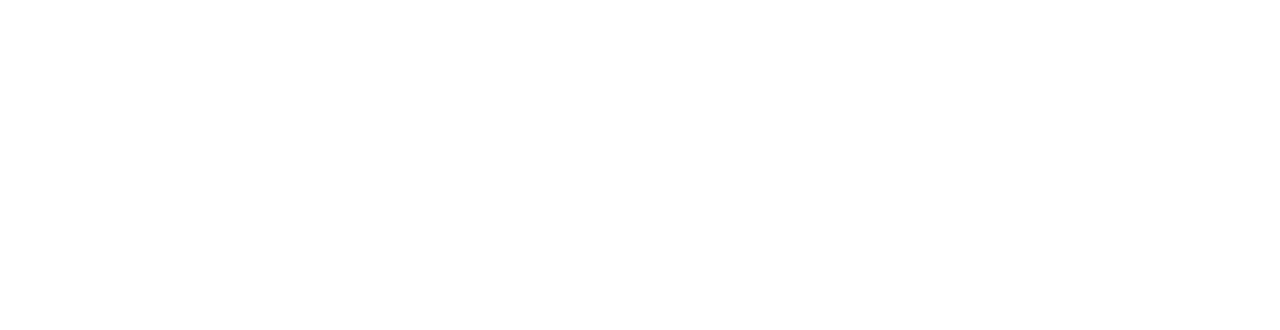
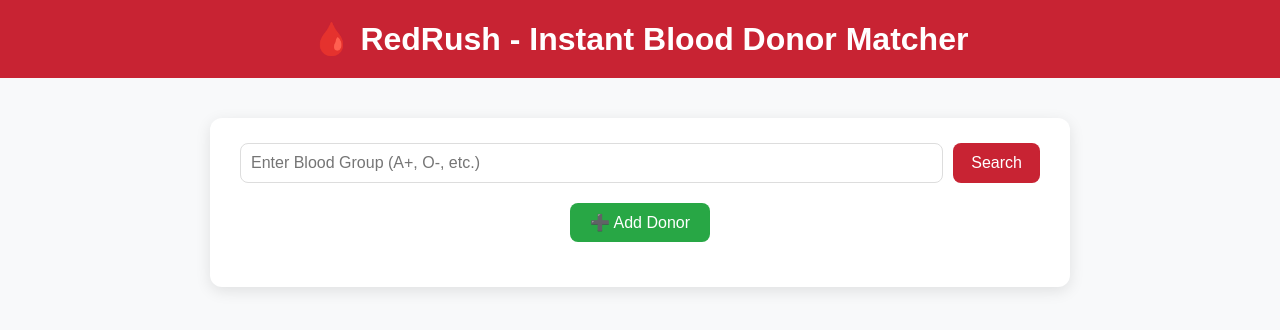
Before and after one commit to SR-005/RedRush, a FastAPI app: page / in a window 1280 px wide. Before the commit the part shown is empty. Shown: the top 330 px of the page. Run offline with FastAPI, Linux system fonts and the light colour scheme.

Commit message:
home page done

```diff
--- a/templates/index.html
+++ b/templates/index.html
@@ -3,9 +3,157 @@
 <head>
     <meta charset="UTF-8">
     <meta name="viewport" content="width=device-width, initial-scale=1.0">
-    <title>RedRush</title>
+    <title>RedRush - Search Donors</title>
+    <style>
+        body {
+            font-family: Arial, sans-serif;
+            background: #f8f9fa;
+            margin: 0;
+            padding: 0;
+            color: #333;
+        }
+
+        header {
+            background: #c82333;
+            color: white;
+            text-align: center;
+            padding: 20px 0;
+        }
+
+        header h1 {
+            margin: 0;
+            font-size: 2rem;
+        }
+
+        .container {
+            max-width: 800px;
+            margin: 40px auto;
+            background: white;
+            padding: 25px 30px;
+            border-radius: 12px;
+            box-shadow: 0px 4px 15px rgba(0,0,0,0.1);
+        }
+
+        h2 {
+            margin-top: 30px;
+            color: #c82333;
+            text-align: center;
+        }
+
+        form {
+            display: flex;
+            gap: 10px;
+            justify-content: center;
+            margin-bottom: 20px;
+        }
+
+        form input {
+            padding: 10px;
+            border-radius: 8px;
+            border: 1px solid #ddd;
+            flex: 1;
+            font-size: 1rem;
+        }
+
+        form button {
+            background: #c82333;
+            color: white;
+            border: none;
+            padding: 10px 18px;
+            border-radius: 8px;
+            font-size: 1rem;
+            cursor: pointer;
+            transition: 0.3s;
+        }
+
+        form button:hover {
+            background: #a71d2a;
+        }
+
+        .add-btn {
+            display: block;
+            text-align: center;
+            margin: 20px 0;
+        }
+
+        .add-btn button {
+            background: #28a745;
+            padding: 10px 20px;
+            font-size: 1rem;
+            border-radius: 8px;
+            border: none;
+            color: white;
+            cursor: pointer;
+            transition: 0.3s;
+        }
+
+        .add-btn button:hover {
+            background: #218838;
+        }
+
+        .donor-card {
+            background: #fefefe;
+            border: 1px solid #ddd;
+            padding: 20px;
+            border-radius: 12px;
+            margin: 15px 0;
+            box-shadow: 0px 3px 8px rgba(0,0,0,0.05);
+            transition: transform 0.2s;
+        }
+
+        .donor-card:hover {
+            transform: scale(1.02);
+        }
+
+        .donor-name {
+            font-size: 1.4rem;
+            font-weight: bold;
+            color: #c82333;
+            margin-bottom: 8px;
+        }
+
+        .donor-phone, .donor-location {
+            font-size: 1rem;
+            margin: 3px 0;
+            color: #444;
+        }
+
+        p {
+            text-align: center;
+            font-style: italic;
+            color: #555;
+        }
+    </style>
 </head>
 <body>
 
+    <header>
+        <h1>🩸 RedRush - Instant Blood Donor Matcher</h1>
+    </header>
+
+    <div class="container">
+        <form method="post" action="/search">
+            <input type="text" name="bloodgroup" placeholder="Enter Blood Group (A+, O-, etc.)" required>
+            <button type="submit">Search</button>
+        </form>
+
+        <div class="add-btn">
+            <a href="/add_donor"><button type="button">➕ Add Donor</button></a>
+        </div>
+
+        {% if donors %}
+            <h2>🔎 Search Results</h2>
+            {% for donor in donors %}
+                <div class="donor-card">
+                    <div class="donor-name">{{ donor[0] }}</div>
+                    <div class="donor-phone">📞 {{ donor[1] }}</div>
+                    <div class="donor-location">📍 {{ donor[2] }}</div>
+                </div>
+            {% endfor %}
+        {% elif donors is defined %}
+            <p>No donors found for this blood group.</p>
+        {% endif %}
+    </div>
+
 </body>
 </html>
```
